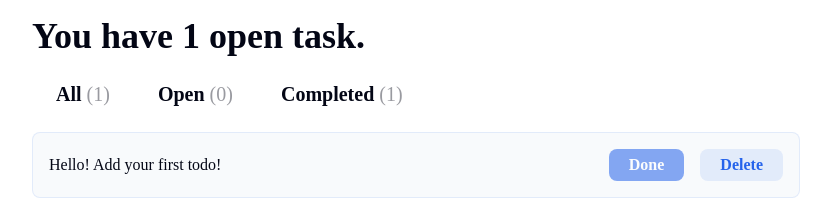
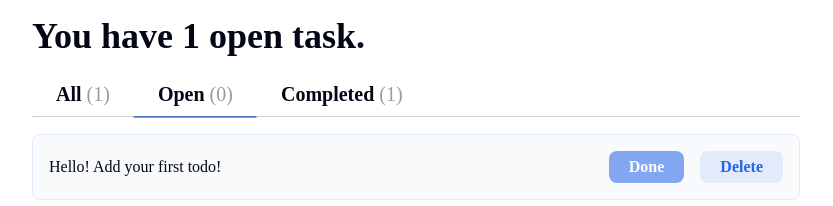
Before and after one commit to alexsbryant/todo1, a React (Vite) app in the folder todo1/: page / in a window 1280 px wide. Shown: the top 206 px of the page, without its empty margins (224-1057 px from the left). Built offline with nearby package versions, Linux system fonts and the light colour scheme; a web font is replaced by a local one.

Commit message:
Tab button design
Interactive design for tab select

```diff
--- a/todo1/src/App.jsx
+++ b/todo1/src/App.jsx
@@ -16,7 +16,7 @@ function App() {
     { input: 'Hello! Add your first todo!', complete: true }
   ]);
 
-  const [selectedTab, setSelectedTab] = useState();
+  const [selectedTab, setSelectedTab] = useState('Open');
 
   function handleAddTodo(newTodo) {
     const newTodoList = [...todos, { input: newTodo, complete: false }];
@@ -34,7 +34,11 @@ function App() {
   return (
     <>
       <Header todos={todos} />
-      <Tabs todos={todos} />
+      <Tabs
+        selectedTab={selectedTab}
+        setSelectedTab={setSelectedTab}
+        todos={todos}
+      />
       <ToDoList todos={todos} />
       <TodoInput handleAddTodo={handleAddTodo} />
     </>
--- a/todo1/src/Components/Tabs.jsx
+++ b/todo1/src/Components/Tabs.jsx
@@ -1,7 +1,7 @@
 import React from 'react';
 
 function Tabs(props) {
-  const { todos } = props;
+  const { todos, selectedTab,setSelectedTab } = props;
 
   const tabs = ['All', 'Open', 'Completed'];
   return (
@@ -14,12 +14,17 @@ function Tabs(props) {
 
         return (
           <button
+          onClick={() => {
+            setSelectedTab(tab)
+          }}
           key={tabIndex}
-          className="tab-button">
+          className={"tab-button" + (tab ===
+          selectedTab ? " tab-selected" : " ")}>
             <h4>{tab} <span>({numOfTasks})</span></h4>
           </button>
         )
       })}
+      <hr />
     </nav>
   )
 }
```
